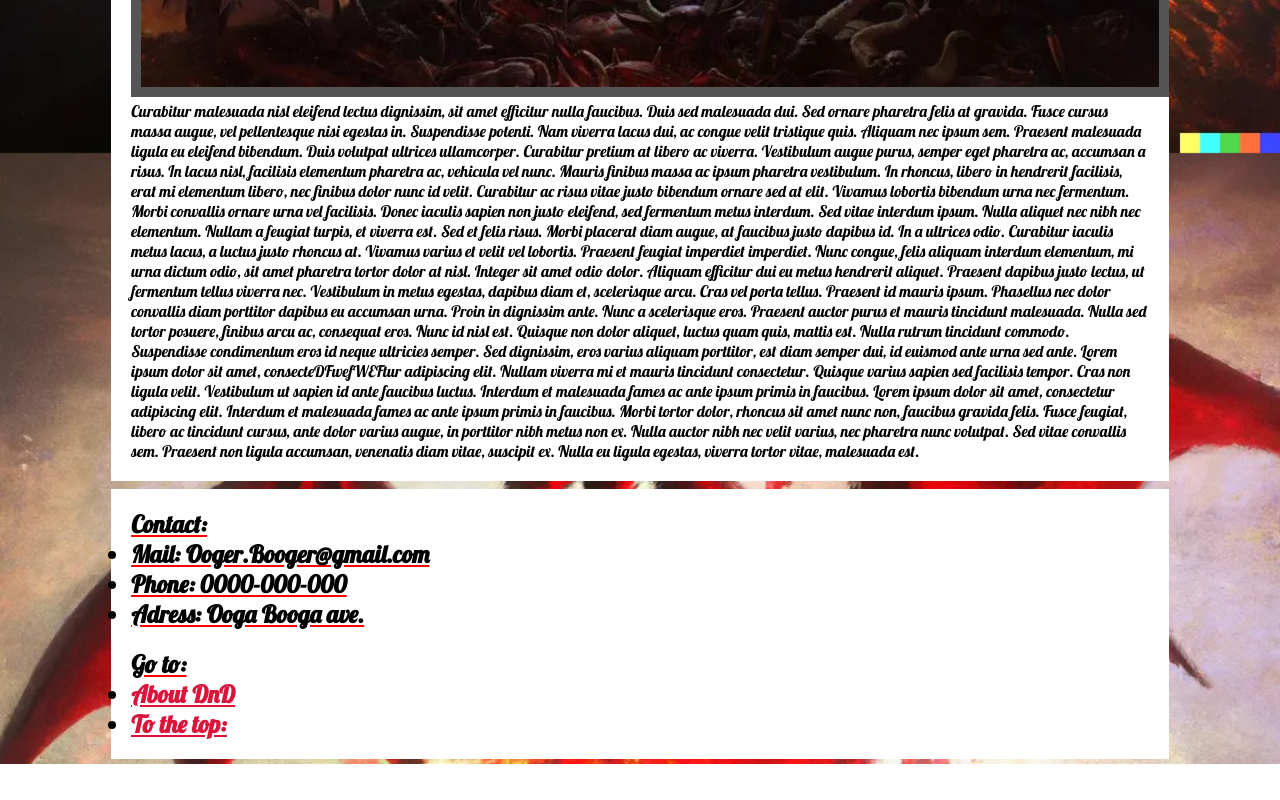
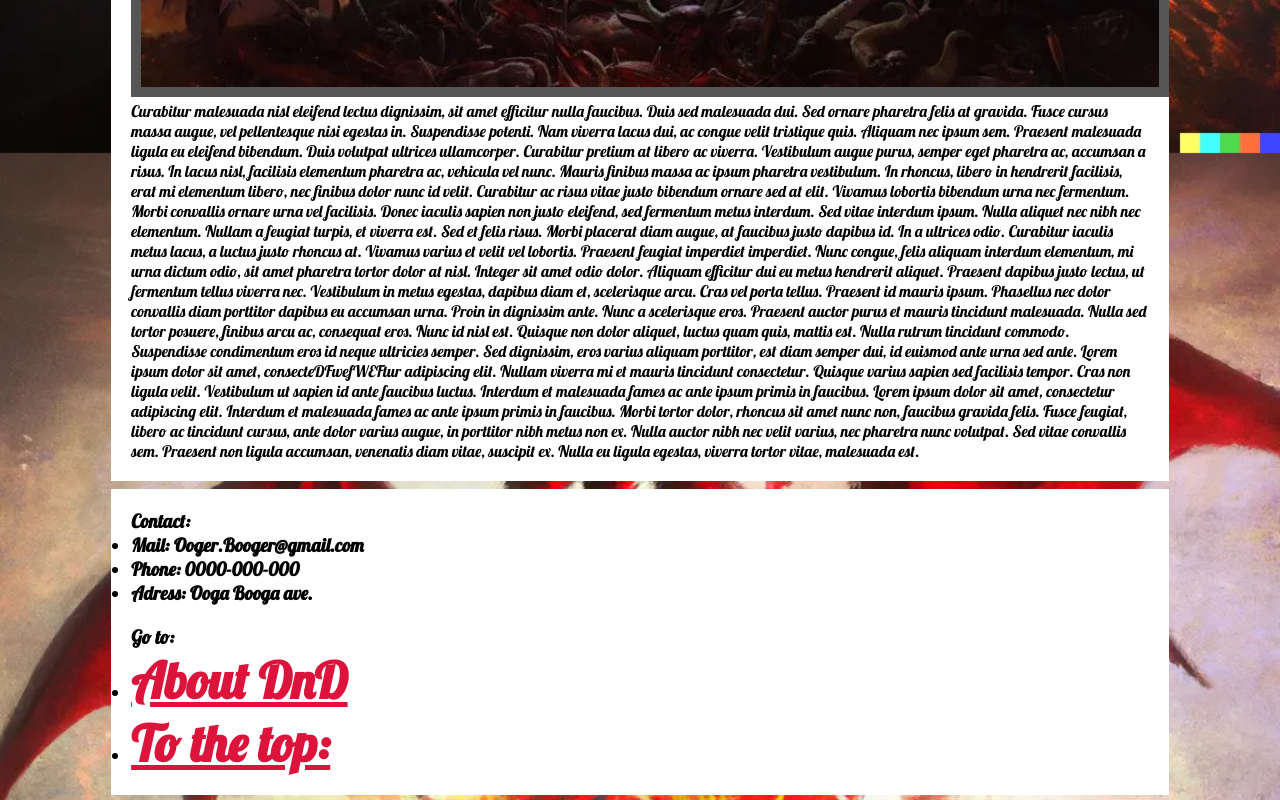
Before and after one commit to alexanderbergelius/dnd, a plain HTML site: page me.html in a window 1280 px wide. Shown: the part 2407-3207 px from the top of the page. Before the commit the page ends 3171 px from the top, so only its background shows below. Drawn offline with Linux system fonts and the light colour scheme.

Commit message:
länkar storlek experiment

```diff
--- a/me.html
+++ b/me.html
@@ -124,22 +124,22 @@
 
 
         <footer>
-            <h2> Contact:
+            <h3> Contact:
             <ul>
               <li> Mail: Ooger.Booger@gmail.com</li>
               <li> Phone: 0000-000-000</li>
               <li> Adress: Ooga Booga ave.</li>
             </ul>
-          </h2>
+          </h3>
 
             <br>
 
-            <h2> Go to:
+            <h3> Go to:
             <ul>
-             <li> <a href="index.html">About DnD</a> </li>
-             <li> <a href="me.html"> To the top:</a></li>
+             <li> <a href="index.html" style="font-size:50px;" >About DnD</a> </li>
+             <li> <a href="me.html" style="font-size:50px;" > To the top:</a></li>
             </ul>
-          </h2>
+          </h3>
 
         </footer>
 
```
Also changed, not shown: index.html (+6 -6 lines).
